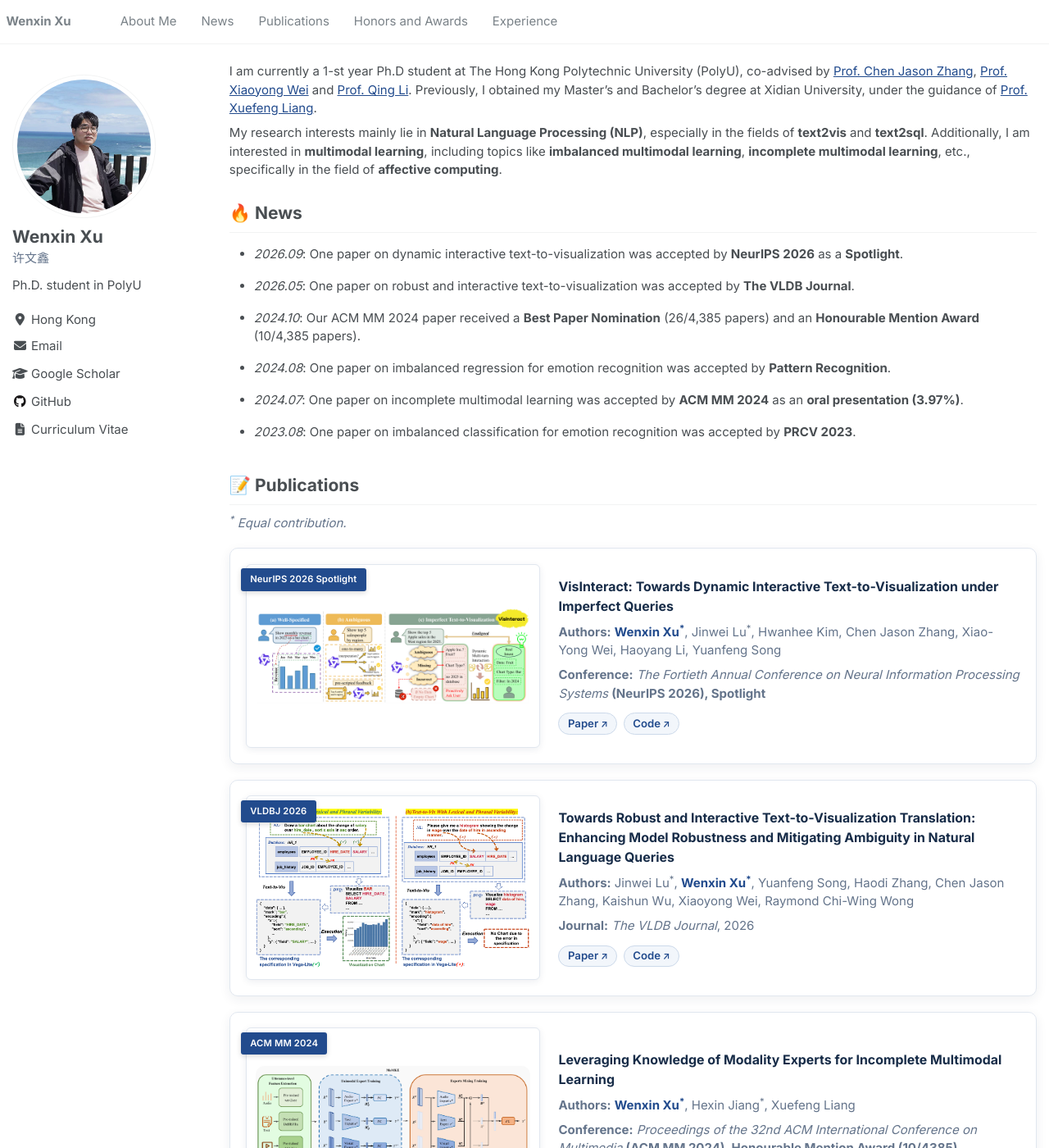
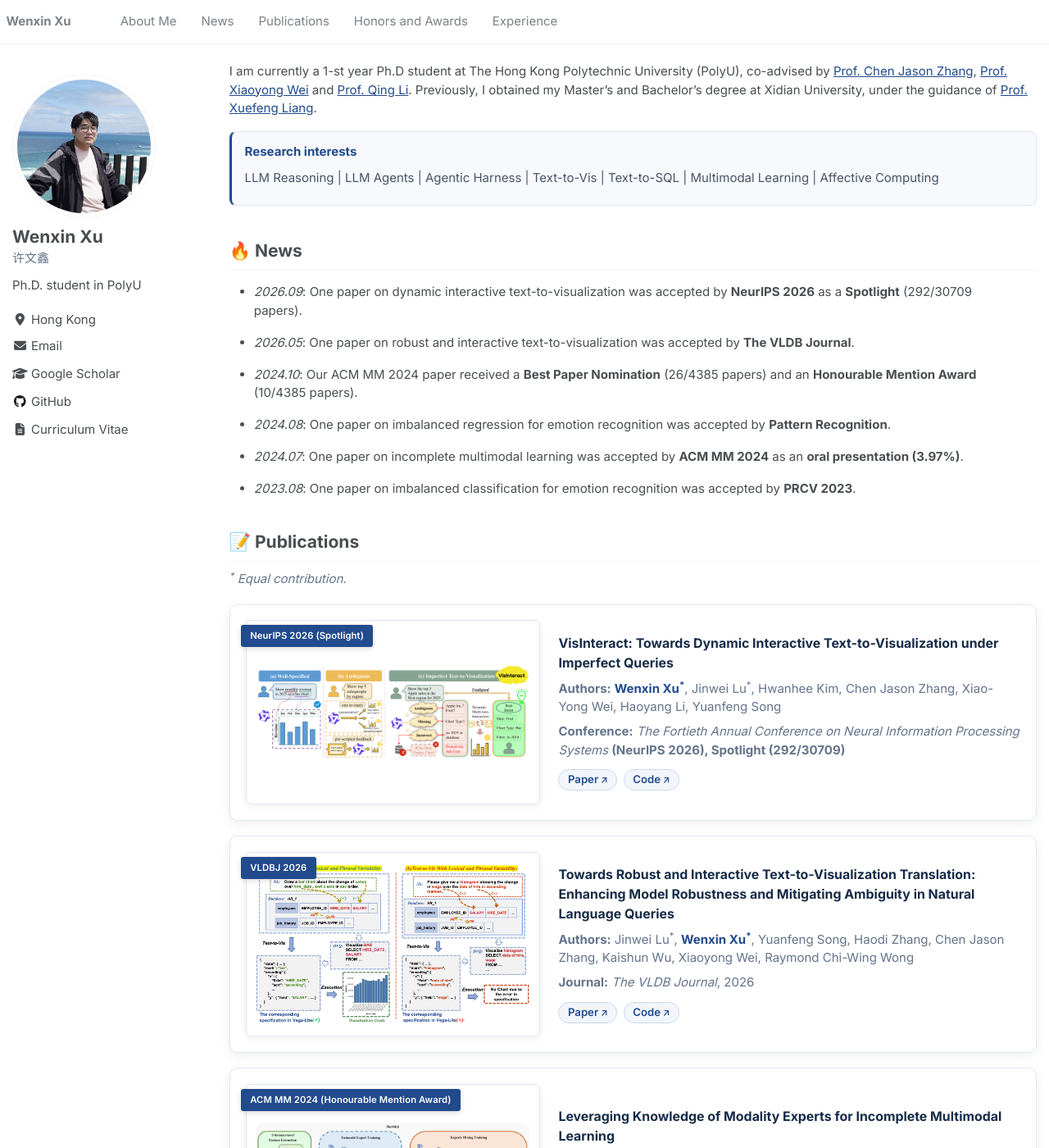
Before and after one commit to wxxv/wxxv.github.io, a Jekyll site: the page built from _pages/about.md, in a window 1280 px wide and 1400 px high. Shown: the whole window at 82% size. Built offline with Jekyll 4.4.1, drawn with Linux system fonts in a browser that asks for light colours.

Commit message:
Refresh research interests and Spotlight paper details on the homepage.
Co-authored-by: Cursor <cursoragent@cursor.com>

```diff
--- a/_pages/about.md
+++ b/_pages/about.md
@@ -9,15 +9,18 @@ author_profile: true
 
 I am currently a 1-st year Ph.D student at The Hong Kong Polytechnic University (PolyU), co-advised by [Prof. Chen Jason Zhang](https://www.zhangchen.info/), [Prof. Xiaoyong Wei](https://www4.comp.polyu.edu.hk/~x1wei/) and [Prof. Qing Li](https://www4.comp.polyu.edu.hk/~csqli/). Previously, I obtained my Master's and Bachelor's degree at Xidian University, under the guidance of [Prof. Xuefeng Liang](https://web.xidian.edu.cn/xliang/index.html).
 
-My research interests mainly lie in **Natural Language Processing (NLP)**, especially in the fields of **text2vis** and **text2sql**. Additionally, I am interested in **multimodal learning**, including topics like **imbalanced multimodal learning**, **incomplete multimodal learning**, etc., specifically in the field of **affective computing**.
+<div class="research-interests">
+  <p class="research-interests__title">Research interests</p>
+  <p class="research-interests__topics">LLM Reasoning | LLM Agents | Agentic Harness | Text-to-Vis | Text-to-SQL | Multimodal Learning | Affective Computing</p>
+</div>
 
 <span class="anchor" id="news"></span>
 
 # 🔥 News
 
-- [*2026.09*: One paper on dynamic interactive text-to-visualization was accepted by **NeurIPS 2026** as a **Spotlight**.](#publication-visinteract){:.news-link}
+- [*2026.09*: One paper on dynamic interactive text-to-visualization was accepted by **NeurIPS 2026** as a **Spotlight** (292/30709 papers).](#publication-visinteract){:.news-link}
 - [*2026.05*: One paper on robust and interactive text-to-visualization was accepted by **The VLDB Journal**.](#publication-text2vis){:.news-link}
-- [*2024.10*: Our ACM MM 2024 paper received a **Best Paper Nomination** (26/4,385 papers) and an **Honourable Mention Award** (10/4,385 papers).](#publication-momke){:.news-link}
+- [*2024.10*: Our ACM MM 2024 paper received a **Best Paper Nomination** (26/4385 papers) and an **Honourable Mention Award** (10/4385 papers).](#publication-momke){:.news-link}
 - [*2024.08*: One paper on imbalanced regression for emotion recognition was accepted by **Pattern Recognition**.](#publication-ulda){:.news-link}
 - [*2024.07*: One paper on incomplete multimodal learning was accepted by **ACM MM 2024** as an **oral presentation (3.97%)**.](#publication-momke){:.news-link}
 - [*2023.08*: One paper on imbalanced classification for emotion recognition was accepted by **PRCV 2023**.](#publication-pdds){:.news-link}
@@ -31,7 +34,7 @@ My research interests mainly lie in **Natural Language Processing (NLP)**, espec
 <div class="paper-box" id="publication-visinteract">
   <div class="paper-box-image">
     <div>
-      <div class="badge">NeurIPS 2026 Spotlight</div>
+      <div class="badge">NeurIPS 2026 (Spotlight)</div>
       <img src="{{ '/assets/img/publication_preview/VisInteract_NeurIPS26.png' | relative_url }}" alt="VisInteract recovers user intent from imperfect text-to-visualization queries through dynamic multi-turn interaction" loading="lazy">
     </div>
   </div>
@@ -41,7 +44,7 @@ My research interests mainly lie in **Natural Language Processing (NLP)**, espec
 
 <p class="paper-authors"><strong>Authors:</strong> <strong class="author-self">Wenxin Xu<sup>*</sup></strong>, Jinwei Lu<sup>*</sup>, Hwanhee Kim, Chen Jason Zhang, Xiao-Yong Wei, Haoyang Li, Yuanfeng Song</p>
 
-<p class="paper-venue"><strong>Conference:</strong> <em>The Fortieth Annual Conference on Neural Information Processing Systems</em> <strong>(NeurIPS 2026), Spotlight</strong></p>
+<p class="paper-venue"><strong>Conference:</strong> <em>The Fortieth Annual Conference on Neural Information Processing Systems</em> <strong>(NeurIPS 2026), Spotlight (292/30709)</strong></p>
 
 <div class="paper-links"><a href="https://arxiv.org/abs/2609.15182">Paper</a><a href="https://github.com/wxxv/VisInteract">Code</a></div>
 
@@ -71,7 +74,7 @@ My research interests mainly lie in **Natural Language Processing (NLP)**, espec
 <div class="paper-box" id="publication-momke">
   <div class="paper-box-image">
     <div>
-      <div class="badge">ACM MM 2024</div>
+      <div class="badge">ACM MM 2024 (Honourable Mention Award)</div>
       <img src="{{ '/assets/img/publication_preview/MoMKE_MM24.jpg' | relative_url }}" alt="Overview of the Mixture of Modality Knowledge Experts framework" loading="lazy">
     </div>
   </div>
--- a/assets/css/main.scss
+++ b/assets/css/main.scss
@@ -224,6 +224,30 @@ body {
     font-size: 1.03em;
 }
 
+.research-interests {
+    margin: 1.1rem 0 1.4rem;
+    padding: .85rem 1rem .9rem 1.05rem;
+    color: #334155;
+    background: #f7f9fc;
+    border: 1px solid #e1e7ef;
+    border-left: 3px solid #224b8d;
+    border-radius: 8px;
+}
+
+.research-interests__title {
+    margin: 0 0 .4rem;
+    color: #224b8d;
+    font-size: .92em;
+    font-weight: 650;
+}
+
+.research-interests__topics {
+    margin: 0;
+    color: #475569;
+    font-size: .95em;
+    line-height: 1.7;
+}
+
 .paper-box-text > p:first-child {
     color: #172c48;
     font-size: 1.06em;
```
